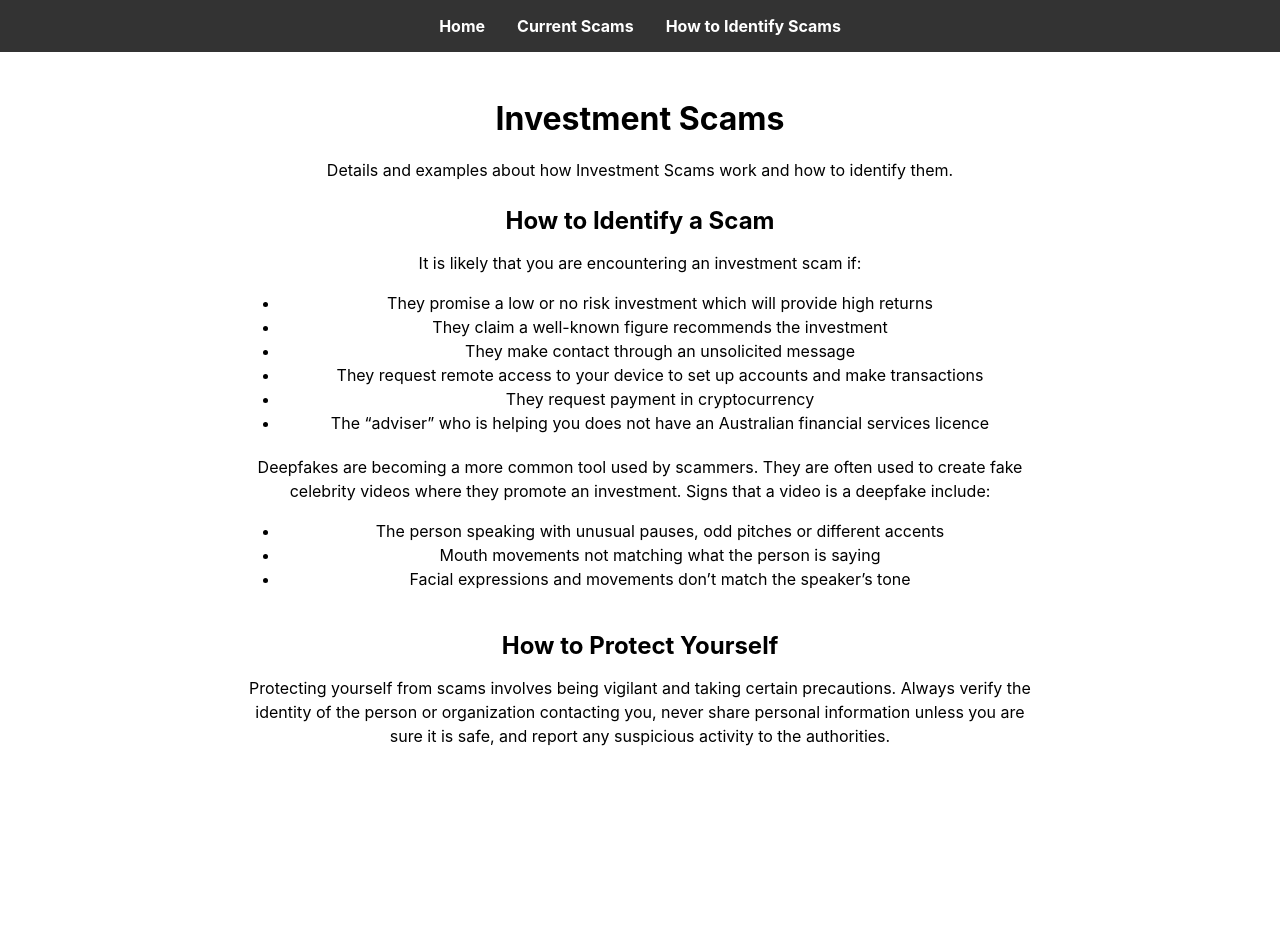
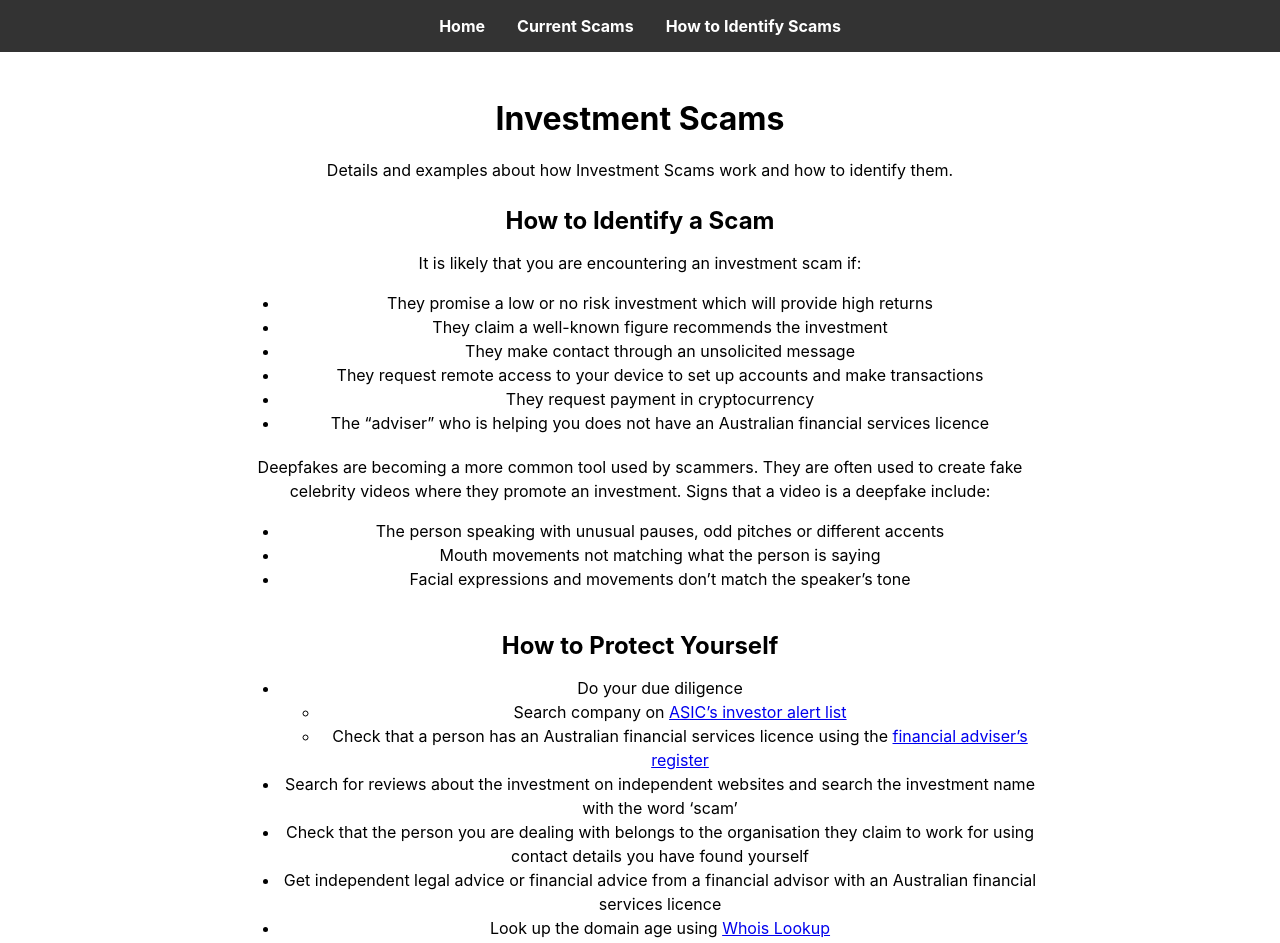
Before and after one commit to YQiZhu/ScamGuard, a React (Create React App) app in the folder scamguard_react/: page /investment-scams in a window 1280 px wide. Shown: the top 943 px of the page. Before the commit the page ends 808 px from the top, so only its background shows below. Built offline with nearby package versions, Linux system fonts and the light colour scheme.

Commit message:
Added protect yourself content to all scam type pages

```diff
--- a/scamguard_react/src/IdentifyScams/EmailScams.js
+++ b/scamguard_react/src/IdentifyScams/EmailScams.js
@@ -43,11 +43,21 @@ function EmailScams() {
                 <section className="protect-yourself">
                     <h3>How to Protect Yourself</h3>
                     <p>
-                        Protecting yourself from scams involves being vigilant and taking certain precautions.
-                        Always verify the identity of the person or organization contacting you, never share personal information
-                        unless you are sure it is safe, and report any suspicious activity to the authorities.
+                        <ul>
+                        <li>Never open links you are sent
+                            <ul>
+                                <li>Independently search for the website or use the organisation’s authenticated portal or app</li>
+                            </ul>
+                        </li>
+                        <li>Independently find contact details for the person or organisation and use to verify if the email was real</li>
+                        <li>To protect your email account
+                            <ul>
+                                <li>Use unique passwords for your different accounts</li>
+                                <li>Use multi-factor authentication if it’s available to add an extra layer of security</li>
+                            </ul>
+                        </li>
+                        </ul>
                     </p>
-                    {/* Add more content or components specific to protecting yourself */}
                 </section>
             </div>
         </div>
--- a/scamguard_react/src/IdentifyScams/InvestmentScams.js
+++ b/scamguard_react/src/IdentifyScams/InvestmentScams.js
@@ -36,11 +36,23 @@ function InvestmentScams() {
             <section className="protect-yourself">
                 <h3>How to Protect Yourself</h3>
                 <p>
-                    Protecting yourself from scams involves being vigilant and taking certain precautions.
-                    Always verify the identity of the person or organization contacting you, never share personal information
-                    unless you are sure it is safe, and report any suspicious activity to the authorities.
+                    <ul>
+                      <li>Do your due diligence
+                        <ul>
+                            <li>Search company on <a href="https://moneysmart.gov.au/check-and-report-scams/investor-alert-list" target="_blank" rel="noopener noreferrer">ASIC’s investor alert list</a></li>
+                            <li>Check that a person has an Australian financial services licence using the <a href="https://moneysmart.gov.au/financial-advice/financial-advisers-register" target="_blank" rel="noopener noreferrer">financial adviser’s register</a></li>
+                        </ul>
+                      </li>
+                      <li>Search for reviews about the investment on independent websites and search the investment name with the word ‘scam’</li>
+                      <li>Check that the person you are dealing with belongs to the organisation they claim to work for using contact details you have found yourself</li>
+                      <li>Get independent legal advice or financial advice from a financial advisor with an Australian financial services licence</li>
+                      <li>Look up the domain age using <a href="https://whois.domaintools.com/" target="_blank" rel="noopener noreferrer">Whois Lookup</a>
+                        <ul>
+                            <li>If a website has not been active for long it is more likely to be a fake website</li>
+                        </ul>
+                      </li>
+                    </ul>
                 </p>
-                {/* Add more content or components specific to protecting yourself */}
             </section>
         </div>
     );
--- a/scamguard_react/src/IdentifyScams/PhoneScams.js
+++ b/scamguard_react/src/IdentifyScams/PhoneScams.js
@@ -35,11 +35,15 @@ function PhoneScams() {
             <section className="protect-yourself">
                 <h3>How to Protect Yourself</h3>
                 <p>
-                    Protecting yourself from scams involves being vigilant and taking certain precautions.
-                    Always verify the identity of the person or organization contacting you, never share personal information
-                    unless you are sure it is safe, and report any suspicious activity to the authorities.
+                <ul>
+                      <li>Let calls from unknown numbers go to voicemail</li>
+                      <li>Hang up if you don’t recognise the caller or you’re not sure who they are</li>
+                      <li>Hang up if the caller gets aggressive or threatening</li>
+                      <li>Call the organisation or person back on a number you have found yourself</li>
+                      <li>Never share personal information or financial details over the phone</li>
+                      <li>Never allow a caller to have remote access to your computer</li>
+                    </ul>
                 </p>
-                {/* Add more content or components specific to protecting yourself */}
             </section>
         </div>
     );
--- a/scamguard_react/src/IdentifyScams/ProductAndServiceScams.js
+++ b/scamguard_react/src/IdentifyScams/ProductAndServiceScams.js
@@ -27,8 +27,23 @@ function ProductAndServiceScams() {
             <section className="protect-yourself">
                 <h3>How to Protect Yourself</h3>
                 <p>
+                    <ul>
+                      <li>Search for the ABN on the website and verify it using <a href="https://abr.business.gov.au/" target="_blank" rel="noopener noreferrer">ABN lookup</a></li>
+                      <li>Search for the official site of the organisation
+                        <ul>
+                            <li>Don’t assume that the first result from the search engine is the real website</li>
+                        </ul>
+                      </li>
+                      <li>Search for the website and the word ‘scam’ or ‘review’ and examine the results carefully</li>
+                      <li>Use secure payment methods that come with protections such as PayID or PayPal (NOT the family and friends option)</li>
+                      <li>Look up the domain age using <a href="https://whois.domaintools.com/" target="_blank" rel="noopener noreferrer">Whois Lookup</a>
+                        <ul>
+                            <li>If a website has not been active for long it is more likely to be a fake website</li>
+                        </ul>
+                      </li>
+                      <li>If a website ends with .au use the <a href="https://whois.auda.org.au/" target="_blank" rel="noopener noreferrer">Australian Domain Authority’s lookup</a> to check who has registered the website and compare it to the information given on the website</li>
+                    </ul>
                 </p>
-                {/* Add more content or components specific to protecting yourself */}
             </section>
         </div>
     );
--- a/scamguard_react/src/IdentifyScams/RomanceScams.js
+++ b/scamguard_react/src/IdentifyScams/RomanceScams.js
@@ -31,11 +31,16 @@ function RomanceScams() {
             <section className="protect-yourself">
                 <h3>How to Protect Yourself</h3>
                 <p>
-                    Protecting yourself from scams involves being vigilant and taking certain precautions.
-                    Always verify the identity of the person or organization contacting you, never share personal information
-                    unless you are sure it is safe, and report any suspicious activity to the authorities.
+                    <ul>
+                      <li>Don’t send personal information or documents to someone you have only met online</li>
+                      <li>Never send money to someone you have only met online</li>
+                      <li>Don’t share personal images or videos especially sexually intimate photos or videos with people you don’t know</li>
+                      <li>Take things slowly and ask lots of questions to make sure everything about the person adds up</li>
+                      <li>Search for the person’s name along with the word ‘scam’ and look for any results about romance scams</li>
+                      <li>If they send you a photo do a reverse image search and see if someone else owns the photos you’ve been sent</li>
+                      <li>Speak to your family friends about your online relationships to get their perspective on if there are any red flags</li>
+                    </ul>
                 </p>
-                {/* Add more content or components specific to protecting yourself */}
             </section>
         </div>
     );
--- a/scamguard_react/src/IdentifyScams/SocialMediaScams.js
+++ b/scamguard_react/src/IdentifyScams/SocialMediaScams.js
@@ -35,9 +35,23 @@ function SocialMediaScams() {
             <section className="protect-yourself">
                 <h3>How to Protect Yourself</h3>
                 <p>
-                    Protecting yourself from scams involves being vigilant and taking certain precautions.
-                    Always verify the identity of the person or organization contacting you, never share personal information
-                    unless you are sure it is safe, and report any suspicious activity to the authorities.
+                    <ul>
+                      <li>Investigate the profiles of people who contact you, check how many posts they have made and how many friends or followers they have
+                        <ul>
+                            <li>A lack of activity and friends or followers can indicate that the profile is fake</li>
+                        </ul>
+                      </li>
+                      <li>Never send money to a person you have only met online</li>
+                      <li>Never send personal photos of yourself to someone you have only met online</li>
+                      <li>Never open links you are sent</li>
+                      <li>If they claim they are someone you know try contacting them through an existing method you have such as another social media platform or their phone number</li>
+                      <li>To protect your social media accounts
+                        <ul>
+                            <li>Use strong, unique password</li>
+                            <li>Enable multi-factor authentication if it’s available</li>
+                        </ul>
+                      </li>
+                    </ul>
                 </p>
                 {/* Add more content or components specific to protecting yourself */}
             </section>
--- a/scamguard_react/src/IdentifyScams/TextScams.js
+++ b/scamguard_react/src/IdentifyScams/TextScams.js
@@ -35,11 +35,26 @@ function TextScams() {
             <section className="protect-yourself">
                 <h3>How to Protect Yourself</h3>
                 <p>
-                    Protecting yourself from scams involves being vigilant and taking certain precautions.
-                    Always verify the identity of the person or organization contacting you, never share personal information
-                    unless you are sure it is safe, and report any suspicious activity to the authorities.
+                    <ul>
+                      <li>Never open links you are sent
+                        <ul>
+                            <li>Independently search for the website or use the organisation’s authenticated portal or app</li>
+                        </ul>
+                      </li>
+                      <li>Do your own check that the person contacting you is who they say they are
+                        <ul>
+                            <li>Don’t respond to the person using the phone number the sender has provided</li>
+                            <li>Call the organisation or person using a phone number you have found yourself, such as from their official website</li>
+                            <li>If they claim they are someone you know using a new phone number
+                                <ul>
+                                    <li>Try to call them using the existing phone number you have</li>
+                                    <li>Ask them a question that only they would know the answer to</li>
+                                </ul>
+                            </li>
+                        </ul>
+                      </li>
+                    </ul>
                 </p>
-                {/* Add more content or components specific to protecting yourself */}
             </section>
         </div>
     );
--- a/scamguard_react/src/IdentifyScams/WebsiteScams.js
+++ b/scamguard_react/src/IdentifyScams/WebsiteScams.js
@@ -28,11 +28,19 @@ function WebsiteScams() {
             <section className="protect-yourself">
                 <h3>How to Protect Yourself</h3>
                 <p>
-                    Protecting yourself from scams involves being vigilant and taking certain precautions.
-                    Always verify the identity of the person or organization contacting you, never share personal information
-                    unless you are sure it is safe, and report any suspicious activity to the authorities.
-                </p>
-                {/* Add more content or components specific to protecting yourself */}
+                    <ul>
+                      <li>Research the organisation or person you’re in contact with before providing any personal information or giving money</li>
+                      <li>Do not rely on reviews written on the website, search for independent reviews on other sites </li>
+                      <li>If a pop-up appears on the screen do not click on it</li>
+                      <li>If there is a secure, authenticated way to reach the organisation such as an app or portal use this</li>
+                      <li>Look up the domain age using <a href="https://whois.domaintools.com/" target="_blank" rel="noopener noreferrer">Whois Lookup</a>
+                        <ul>
+                            <li>If a website has not been active for long it is more likely to be a fake website</li>
+                        </ul>
+                      </li>
+                      <li>Use a website checker such as the <a href="https://transparencyreport.google.com/safe-browsing/search?hl=en" target="_blank" rel="noopener noreferrer">Google Transparency Report</a> or <a href="https://www.urlvoid.com/" target="_blank" rel="noopener noreferrer">URLVoid</a> to check if a website is safe</li>
+                    </ul>
+               </p>
             </section>
         </div>
     );
```
Also changed, not shown: scamguard_react/src/IdentifyScams/ImpersonationScams.js (+13 -2 lines), scamguard_react/src/IdentifyScams/JobScams.js (+8 -2 lines).
